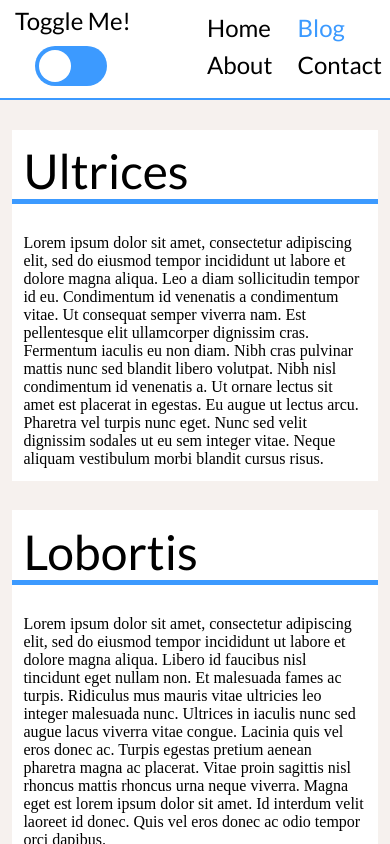
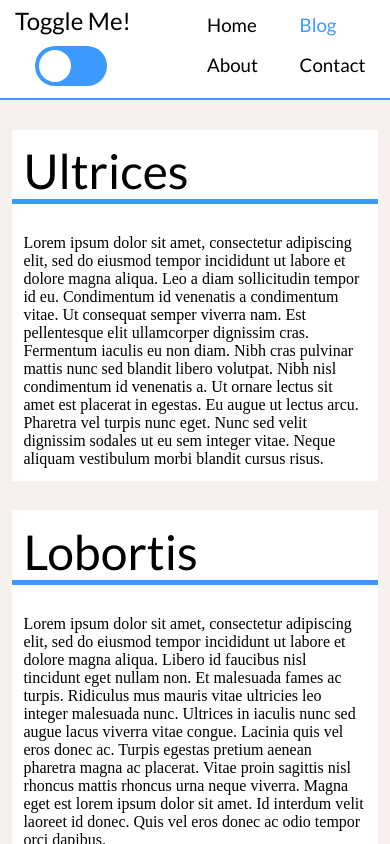
Before and after one commit to ny-sa/codepaper, a plain HTML site: page light-n-dark/index.html in a window 390 px wide. Drawn offline with Linux system fonts and the light colour scheme.

Commit message:
More tweaks

```diff
--- a/light-n-dark/index.html
+++ b/light-n-dark/index.html
@@ -8,10 +8,10 @@
     <label class='switch' for='styling'>
   </div>
   <div class='navbar-container'>
-    <h2>Home</h2>
-    <h2>About</h2>
-    <h2 id='focused'>Blog</h2>
-    <h2>Contact</h2>
+    <h3>Home</h3>
+    <h3>About</h3>
+    <h3 id='focused'>Blog</h3>
+    <h3>Contact</h3>
   </div>
   <div class='bar-line'></div>
 </div>
--- a/light-n-dark/style.css
+++ b/light-n-dark/style.css
@@ -66,7 +66,8 @@ input {
   transition: background-color 0.4s cubic-bezier(0.77, 0, 0.175, 1);
 }
 
-.sidebar h2:active {
+.sidebar h2:active,
+.sidebar h3:active {
   color: #3c9aff;
 }
 
@@ -118,14 +119,14 @@ input {
   height: calc(100% - 150px);
 }
 
-.navbar-container h2 {
+.navbar-container h3 {
   cursor: pointer;
   transform: translate(-3px);
   margin-left: 39px;
   transition: transform 0.15s ease-out;
 }
 
-.navbar-container h2:hover {
+.navbar-container h3:hover {
   transform: translate(3px);
   transition: transform 0.15s ease-in;
 }
@@ -197,6 +198,7 @@ body.darkness {
 }
 
 .darkness.sidebar h2:active,
+.darkness.sidebar h3:active,
 .darkness.navbar-container #focused {
   color: #ff4d76;
 }
@@ -206,10 +208,7 @@ body.darkness {
 }
 
 @media only screen and (max-height: 450px) {
-  .navbar-container {
-    top: 120px;
-  }
-  .navbar-container h2 {
+  .navbar-container h3 {
     margin-block-start: 0.2em;
     margin-block-end: 0.2em;
   }
@@ -263,9 +262,9 @@ body.darkness {
     height: 100px;
   }
 
-  .navbar-container h2 {
-    margin-block-start: 0px;
-    margin-block-end: 8px;
+  .navbar-container h3 {
+    margin-block-start: 4px;
+    margin-block-end: 14px;
     margin-left: 20px;
   }
 
```
